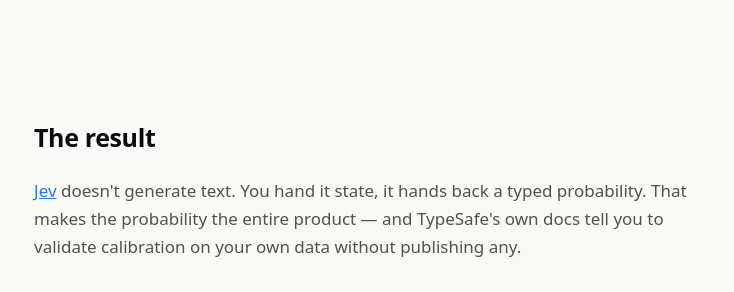
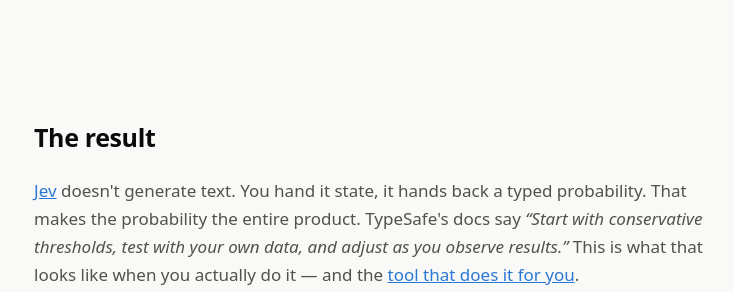
Before and after one commit to Adilmp/does-jev-confidence-mean-anything, a plain HTML site: page index.html in a window 1280 px wide. Shown: the part 504-796 px from the top of the page, without its empty margins (270-1004 px from the left). Drawn offline with Linux system fonts and the light colour scheme.

Commit message:
Quote TypeSafe's docs accurately, and link the tool
The README and landing page paraphrased TypeSafe as telling users to
'validate calibration on your own data'. They don't say that. What the
confidence page says is 'Start with conservative thresholds, test with
your own data, and adjust as you observe results' - threshold tuning,
not calibration validation. Replaced with the real quote.

Also added the fair reading of their calibration claim: 'higher
confidence means higher accuracy' is TRUE here (rank correlation 0.96).
What fails is the level claim, not the ranking claim.

Cross-links jevcal, the tool this analysis turned into. Draft post copy
is no longer tracked.

```diff
--- a/index.html
+++ b/index.html
@@ -96,8 +96,10 @@
 <h2>The result</h2>
 <p><a href="https://docs.typesafe.ai">Jev</a> doesn't generate text. You hand it
    state, it hands back a typed probability. That makes the probability the
-   entire product — and TypeSafe's own docs tell you to validate calibration on
-   your own data without publishing any.</p>
+   entire product. TypeSafe's docs say <em>&ldquo;Start with conservative
+   thresholds, test with your own data, and adjust as you observe results.&rdquo;</em>
+   This is what that looks like when you actually do it &mdash; and the
+   <a href="https://github.com/Adilmp/jevcal">tool that does it for you</a>.</p>
 
 <figure>
   <img src="results/natural_strict_calibration.png" alt="Reliability diagram: every confidence band falls below the perfect-calibration diagonal.">
```
Also changed, not shown: 3 other files.
